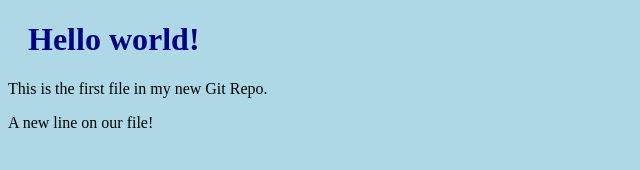
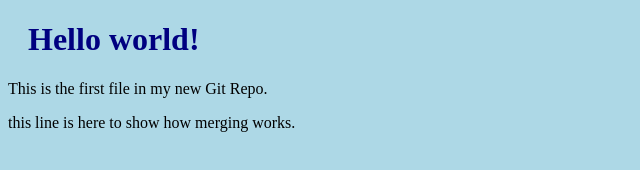
Before and after one commit to saparuly/saparuly.github.io, a plain HTML site: page index.html in a window 1280 px wide. Shown: the whole page, without its empty margins (0-640 px from the left). Drawn offline with Linux system fonts and the light colour scheme.

Commit message:
updated index.html with emergency fix

```diff
--- a/index.html
+++ b/index.html
@@ -7,6 +7,6 @@
   <body>
     <h1>Hello world!</h1>
     <p>This is the first file in my new Git Repo.</p>
-    <p>A new line on our file!</p>
+    <p>this line is here to show how merging works.</p>
   </body>
 </html>
```
